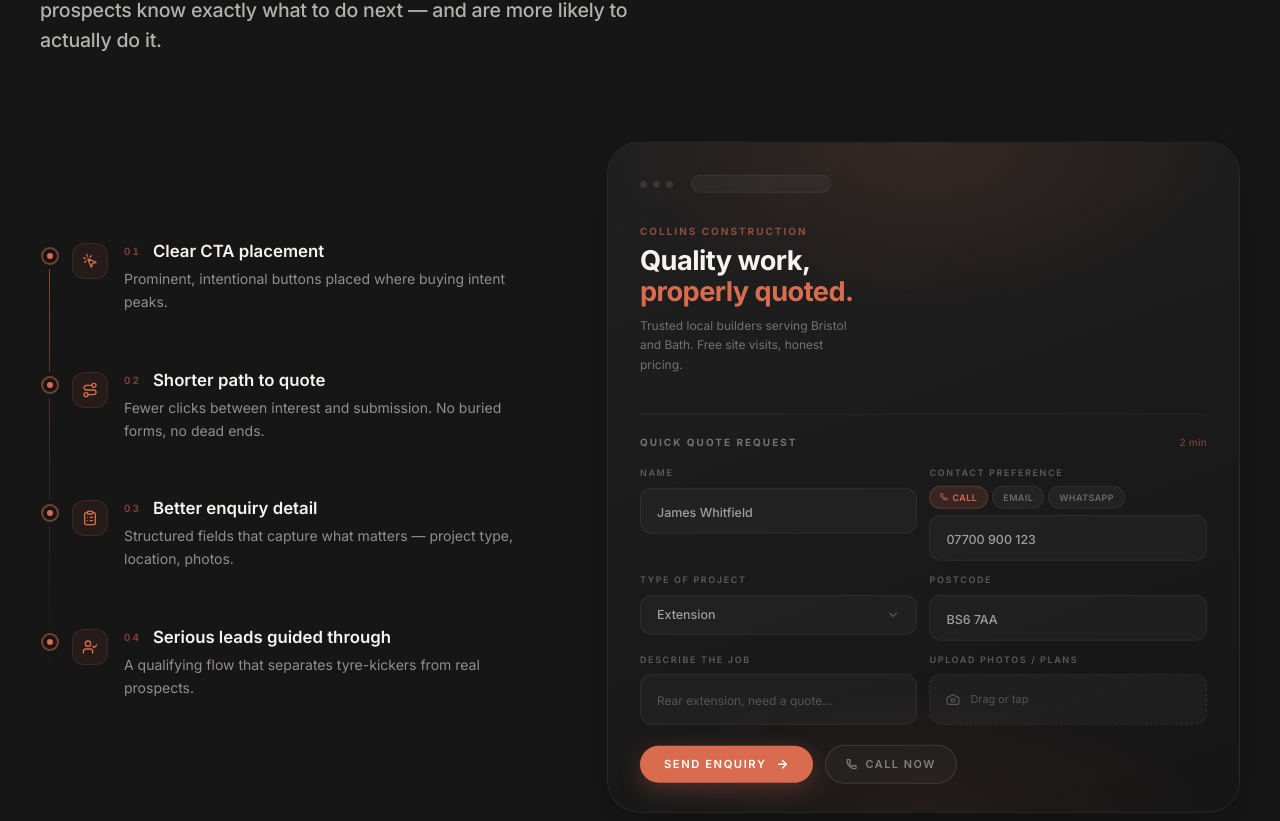
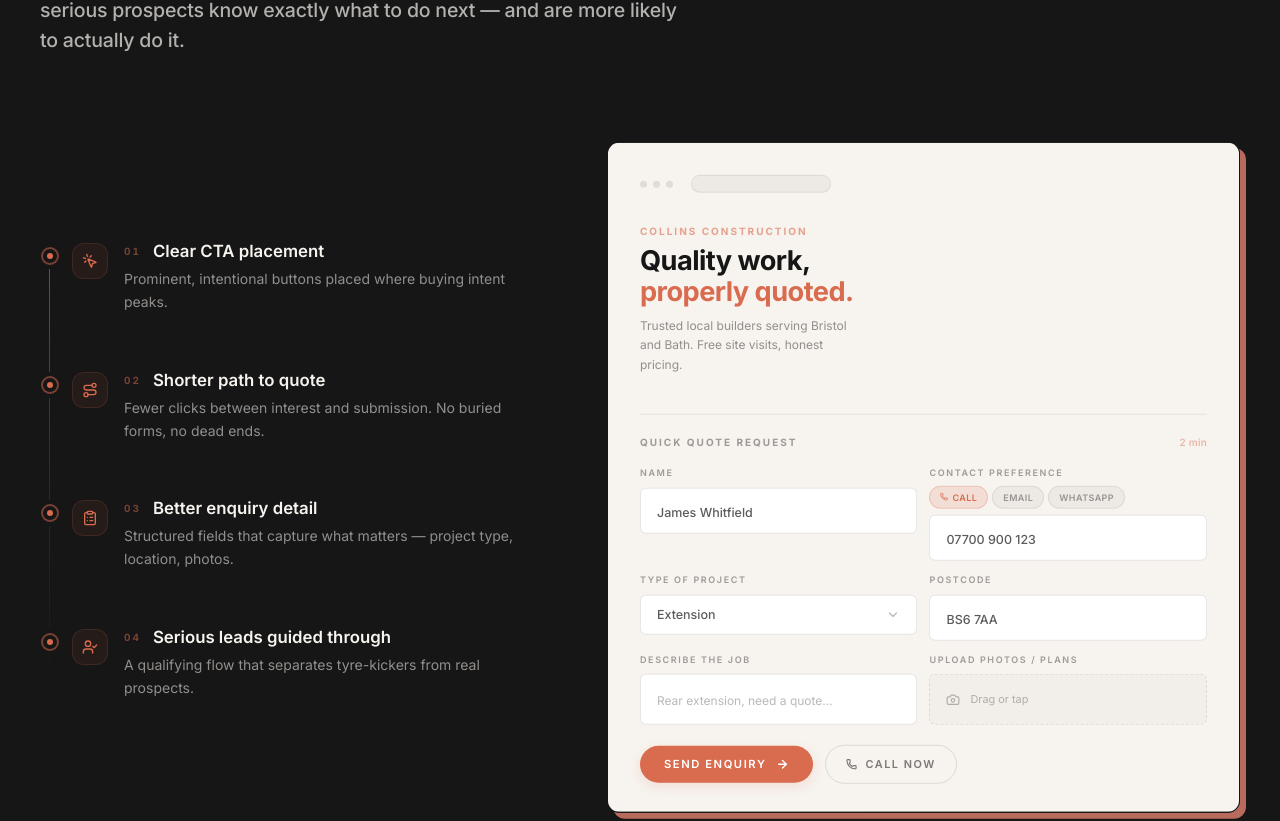
Before and after one commit to iainmacr77/r3worked-website, a Next.js app: page / in a window 1280 px wide. Shown: the part 5893-6714 px from the top of the page. Built offline with nearby package versions, Linux system fonts and the light colour scheme.

Commit message:
changed the form in seciton 2 to have the new awesome orange background

```diff
--- a/src/components/homepage/LeadCaptureLayer.tsx
+++ b/src/components/homepage/LeadCaptureLayer.tsx
@@ -103,9 +103,9 @@ export function LeadCaptureLayer() {
             transition={{ delay: 0.2 }}
             className="type-support mt-6 text-[#F7F3EE]/70 max-w-[40rem]"
           >
-            We structure the page, calls to action and form flow so serious
-            prospects know exactly what to do next — and are more likely to
-            actually do it.
+            We structure your website pages, calls-to-action and form flow so
+            serious prospects know exactly what to do next — and are more likely
+            to actually do it.
           </motion.p>
         </div>
 
@@ -165,12 +165,10 @@ export function LeadCaptureLayer() {
           {/* ── Right: Stylised enquiry UI concept ── */}
           <motion.div
             style={{ y: yTransform }}
-            className="relative rounded-[2rem] overflow-hidden shadow-2xl border border-[#2A2A2A]"
+            className="relative rounded-xl overflow-hidden border border-[#161616] shadow-[6px_6px_0px_#B86B5C]"
           >
-            {/* Background layers */}
-            <div className="absolute inset-0 bg-[linear-gradient(160deg,rgba(42,42,42,0.5)_0%,rgba(22,22,22,0.95)_100%)] z-0" />
-            <div className="absolute top-0 inset-x-0 h-44 bg-[radial-gradient(ellipse_at_top_center,rgba(217,107,79,0.12),transparent_70%)] z-0" />
-            <div className="absolute bottom-0 inset-x-0 h-32 bg-[radial-gradient(ellipse_at_bottom_center,rgba(217,107,79,0.06),transparent_70%)] z-0" />
+            {/* Background surface */}
+            <div className="absolute inset-0 bg-[#F7F3EE] z-0" />
 
             <div className="relative z-10 flex flex-col">
               {/* ─ Landing page hero snippet ─ */}
@@ -183,10 +181,10 @@ export function LeadCaptureLayer() {
               >
                 {/* Browser chrome dots */}
                 <div className="flex items-center gap-1.5 mb-6">
-                  <div className="w-[7px] h-[7px] rounded-full bg-[#F7F3EE]/10" />
-                  <div className="w-[7px] h-[7px] rounded-full bg-[#F7F3EE]/10" />
-                  <div className="w-[7px] h-[7px] rounded-full bg-[#F7F3EE]/10" />
-                  <div className="ml-3 h-[18px] w-[140px] rounded-full bg-[#F7F3EE]/[0.04] border border-[#F7F3EE]/[0.06]" />
+                  <div className="w-[7px] h-[7px] rounded-full bg-[#161616]/10" />
+                  <div className="w-[7px] h-[7px] rounded-full bg-[#161616]/10" />
+                  <div className="w-[7px] h-[7px] rounded-full bg-[#161616]/10" />
+                  <div className="ml-3 h-[18px] w-[140px] rounded-full bg-[#161616]/[0.04] border border-[#161616]/[0.08]" />
                 </div>
 
                 {/* Hero headline */}
@@ -195,12 +193,12 @@ export function LeadCaptureLayer() {
                     Collins Construction
                   </span>
                 </div>
-                <h4 className="text-[1.4rem] md:text-[1.7rem] font-bold text-[#F7F3EE] leading-[1.15] tracking-[-0.02em] mb-2">
+                <h4 className="text-[1.4rem] md:text-[1.7rem] font-bold text-[#161616] leading-[1.15] tracking-[-0.02em] mb-2">
                   Quality work,
                   <br />
                   <span className="text-[#D96B4F]">properly quoted.</span>
                 </h4>
-                <p className="text-[#F7F3EE]/40 text-xs leading-relaxed max-w-[28ch] mb-5">
+                <p className="text-[#161616]/45 text-xs leading-relaxed max-w-[28ch] mb-5">
                   Trusted local builders serving Bristol and&nbsp;Bath. Free site visits, honest pricing.
                 </p>
 
@@ -208,7 +206,7 @@ export function LeadCaptureLayer() {
               </motion.div>
 
               {/* ─ Divider ─ */}
-              <div className="mx-6 md:mx-8 border-t border-[#F7F3EE]/[0.06]" />
+              <div className="mx-6 md:mx-8 border-t border-[#161616]/[0.08]" />
 
               {/* ─ Quote request form panel ─ */}
               <motion.div
@@ -219,7 +217,7 @@ export function LeadCaptureLayer() {
                 className="px-6 pt-5 pb-6 md:px-8 md:pb-7"
               >
                 <div className="flex items-center justify-between mb-4">
-                  <span className="text-[10px] font-bold uppercase tracking-[0.2em] text-[#F7F3EE]/40">
+                  <span className="text-[10px] font-bold uppercase tracking-[0.2em] text-[#161616]/40">
                     Quick Quote Request
                   </span>
                   <span className="text-[10px] font-medium text-[#D96B4F]/50 tracking-wide">
@@ -236,7 +234,7 @@ export function LeadCaptureLayer() {
                     viewport={{ once: true }}
                     transition={{ delay: 0.65 }}
                   >
-                    <span className="text-[9px] font-semibold uppercase tracking-[0.18em] text-[#F7F3EE]/30 mb-1.5 block">
+                    <span className="text-[9px] font-semibold uppercase tracking-[0.18em] text-[#161616]/40 mb-1.5 block">
                       Contact preference
                     </span>
                     <div className="flex gap-1 mb-1.5">
@@ -246,7 +244,7 @@ export function LeadCaptureLayer() {
                           className={`inline-flex items-center justify-center gap-1 rounded-full px-2.5 py-[4px] text-[0.56rem] font-semibold uppercase tracking-wider ${
                             i === 0
                               ? "bg-[#D96B4F]/15 text-[#D96B4F] border border-[#D96B4F]/25"
-                              : "bg-[#F7F3EE]/[0.04] text-[#F7F3EE]/35 border border-[#F7F3EE]/[0.06]"
+                              : "bg-[#161616]/[0.04] text-[#161616]/40 border border-[#161616]/[0.08]"
                           }`}
                         >
                           {method.icon && (
@@ -256,8 +254,8 @@ export function LeadCaptureLayer() {
                         </span>
                       ))}
                     </div>
-                    <div className="rounded-xl bg-[#F7F3EE]/[0.03] border border-[#F7F3EE]/[0.06] px-4 py-2.5">
-                      <span className="text-[0.78rem] text-[#F7F3EE]/60 font-medium">
+                    <div className="rounded-md bg-white border border-[#161616]/[0.10] px-4 py-2.5">
+                      <span className="text-[0.78rem] text-[#161616]/70 font-medium">
                         07700 900 123
                       </span>
                     </div>
@@ -272,14 +270,14 @@ export function LeadCaptureLayer() {
                     viewport={{ once: true }}
                     transition={{ delay: 0.7 }}
                   >
-                    <span className="text-[9px] font-semibold uppercase tracking-[0.18em] text-[#F7F3EE]/30 mb-2 block">
+                    <span className="text-[9px] font-semibold uppercase tracking-[0.18em] text-[#161616]/40 mb-2 block">
                       Type of project
                     </span>
-                    <div className="rounded-xl bg-[#F7F3EE]/[0.03] border border-[#F7F3EE]/[0.06] px-4 py-2.5 flex items-center justify-between">
-                      <span className="text-[0.78rem] text-[#F7F3EE]/60 font-medium">
+                    <div className="rounded-md bg-white border border-[#161616]/[0.10] px-4 py-2.5 flex items-center justify-between">
+                      <span className="text-[0.78rem] text-[#161616]/70 font-medium">
                         Extension
                       </span>
-                      <ChevronDown size={14} className="text-[#F7F3EE]/25" />
+                      <ChevronDown size={14} className="text-[#161616]/30" />
                     </div>
                   </motion.div>
                   <FormField label="Postcode" value="BS6 7AA" delay={0.72} />
@@ -294,22 +292,22 @@ export function LeadCaptureLayer() {
                   className="grid grid-cols-2 gap-3 mb-5"
                 >
                   <div>
-                    <span className="text-[9px] font-semibold uppercase tracking-[0.18em] text-[#F7F3EE]/30 mb-2 block">
+                    <span className="text-[9px] font-semibold uppercase tracking-[0.18em] text-[#161616]/40 mb-2 block">
                       Describe the job
                     </span>
-                    <div className="rounded-xl bg-[#F7F3EE]/[0.03] border border-[#F7F3EE]/[0.06] px-4 py-3 min-h-[3.2rem]">
-                      <span className="text-[0.75rem] text-[#F7F3EE]/25 leading-relaxed">
+                    <div className="rounded-md bg-white border border-[#161616]/[0.10] px-4 py-3 min-h-[3.2rem]">
+                      <span className="text-[0.75rem] text-[#161616]/30 leading-relaxed">
                         Rear extension, need a quote…
                       </span>
                     </div>
                   </div>
                   <div>
-                    <span className="text-[9px] font-semibold uppercase tracking-[0.18em] text-[#F7F3EE]/30 mb-2 block">
+                    <span className="text-[9px] font-semibold uppercase tracking-[0.18em] text-[#161616]/40 mb-2 block">
                       Upload photos / plans
                     </span>
-                    <div className="rounded-xl bg-[#F7F3EE]/[0.03] border border-dashed border-[#F7F3EE]/[0.08] px-4 py-3 min-h-[3.2rem] flex items-center gap-2.5">
-                      <Camera size={14} className="text-[#F7F3EE]/25 shrink-0" />
-                      <span className="text-[0.68rem] text-[#F7F3EE]/25">
+                    <div className="rounded-md bg-[#161616]/[0.02] border border-dashed border-[#161616]/[0.10] px-4 py-3 min-h-[3.2rem] flex items-center gap-2.5">
+                      <Camera size={14} className="text-[#161616]/30 shrink-0" />
+                      <span className="text-[0.68rem] text-[#161616]/30">
                         Drag or tap
                       </span>
                     </div>
@@ -324,11 +322,11 @@ export function LeadCaptureLayer() {
                   transition={{ delay: 0.8 }}
                   className="flex items-center gap-3"
                 >
-                  <div className="inline-flex items-center gap-2.5 rounded-full bg-[#D96B4F] px-6 py-2.5 text-[0.7rem] font-semibold uppercase tracking-[0.14em] text-white shadow-[0_6px_24px_rgba(217,107,79,0.3)]">
+                  <div className="inline-flex items-center gap-2.5 rounded-full bg-[#D96B4F] px-6 py-2.5 text-[0.7rem] font-semibold uppercase tracking-[0.14em] text-white shadow-[0_4px_12px_rgba(217,107,79,0.15)]">
                     Send Enquiry
                     <ArrowRight size={13} strokeWidth={2.5} />
                   </div>
-                  <div className="inline-flex items-center gap-2 rounded-full border border-[#F7F3EE]/12 bg-[#F7F3EE]/[0.03] px-5 py-2.5 text-[0.68rem] font-semibold uppercase tracking-[0.14em] text-[#F7F3EE]/45">
+                  <div className="inline-flex items-center gap-2 rounded-full border border-[#161616]/12 bg-transparent px-5 py-2.5 text-[0.68rem] font-semibold uppercase tracking-[0.14em] text-[#161616]/55">
                     <Phone size={11} strokeWidth={2.5} />
                     Call Now
                   </div>
@@ -361,11 +359,11 @@ function FormField({
       viewport={{ once: true }}
       transition={{ delay }}
     >
-      <span className="text-[9px] font-semibold uppercase tracking-[0.18em] text-[#F7F3EE]/30 mb-2 block">
+      <span className="text-[9px] font-semibold uppercase tracking-[0.18em] text-[#161616]/40 mb-2 block">
         {label}
       </span>
-      <div className="rounded-xl bg-[#F7F3EE]/[0.03] border border-[#F7F3EE]/[0.06] px-4 py-2.5">
-        <span className="text-[0.78rem] text-[#F7F3EE]/60 font-medium">
+      <div className="rounded-md bg-white border border-[#161616]/[0.10] px-4 py-2.5">
+        <span className="text-[0.78rem] text-[#161616]/70 font-medium">
           {value}
         </span>
       </div>
```
